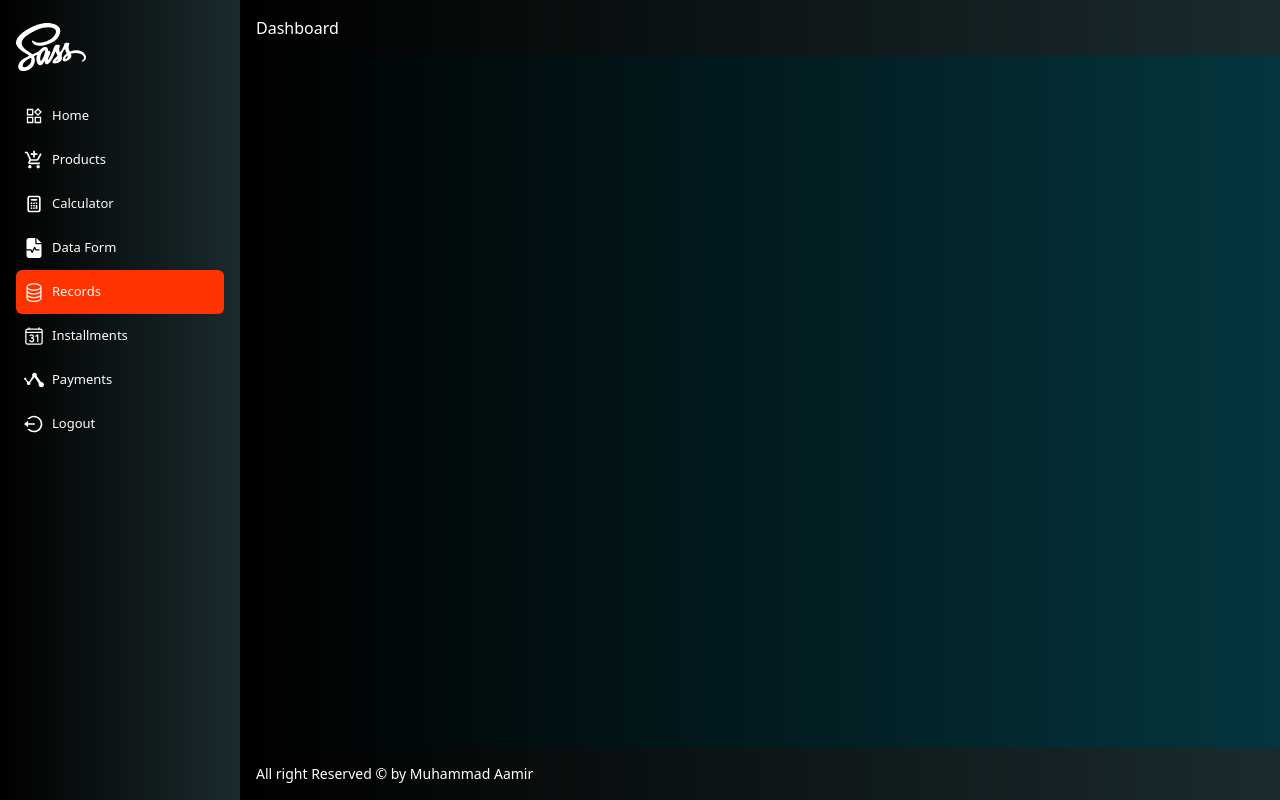
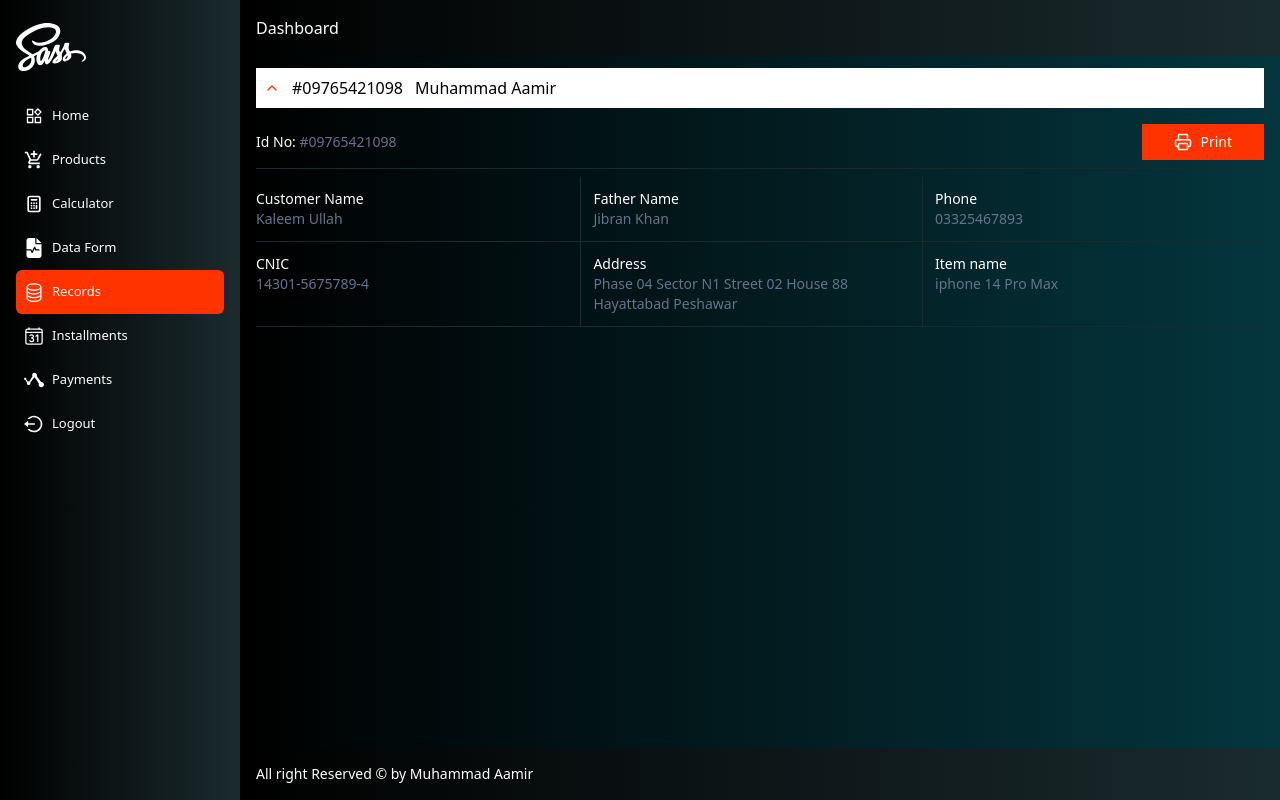
Before and after one commit to Aamir825/loanmanagementsystem, a React (Vite) app: page /records in a window 1280 px wide. Built offline with nearby package versions, Linux system fonts and the light colour scheme.

Commit message:
fourth commit

```diff
--- a/package.json
+++ b/package.json
@@ -11,6 +11,7 @@
   },
   "dependencies": {
     "@headlessui/react": "^2.2.0",
+    "@radix-ui/react-accordion": "^1.2.1",
     "class-variance-authority": "^0.7.0",
     "clsx": "^2.1.1",
     "lucide-react": "^0.455.0",
--- /dev/null
+++ b/src/Components/ui/accordion.jsx
@@ -0,0 +1,41 @@
+import * as React from "react"
+import * as AccordionPrimitive from "@radix-ui/react-accordion"
+import { ChevronDown } from "lucide-react"
+
+import { cn } from "@/lib/utils"
+
+const Accordion = AccordionPrimitive.Root
+
+const AccordionItem = React.forwardRef(({ className, ...props }, ref) => (
+  <AccordionPrimitive.Item ref={ref} className={cn("", className)} {...props} />
+))
+AccordionItem.displayName = "AccordionItem"
+
+const AccordionTrigger = React.forwardRef(({ className, children, ...props }, ref) => (
+  <AccordionPrimitive.Header className="flex">
+    <AccordionPrimitive.Trigger
+      ref={ref}
+      className={cn(
+        "flex flex-1 items-center justify-between p-2 mb-2 font-medium transition-all border border-[#1a2b2e] [&[data-state=open]>svg]:rotate-180",
+        className
+      )}
+      {...props}>
+      {children}
+      <ChevronDown className="h-4 w-4 shrink-0 transition-transform duration-200 text-[#ff3300]" />
+    </AccordionPrimitive.Trigger>
+  </AccordionPrimitive.Header>
+))
+AccordionTrigger.displayName = AccordionPrimitive.Trigger.displayName
+
+const AccordionContent = React.forwardRef(({ className, children, ...props }, ref) => (
+  <AccordionPrimitive.Content
+    ref={ref}
+    className="overflow-hidden text-sm transition-all data-[state=closed]:animate-accordion-up data-[state=open]:animate-accordion-down"
+    {...props}>
+    <div className={cn("pb-4 pt-0", className)}>{children}</div>
+  </AccordionPrimitive.Content>
+))
+
+AccordionContent.displayName = AccordionPrimitive.Content.displayName
+
+export { Accordion, AccordionItem, AccordionTrigger, AccordionContent }
--- a/src/Pages/RecordForm/RecordForm.jsx
+++ b/src/Pages/RecordForm/RecordForm.jsx
@@ -1,12 +1,19 @@
 import React from 'react'
+import { Accordion, AccordionContent, AccordionItem, AccordionTrigger } from "@/components/ui/accordion"
+
 
 const RecordForm = () => {
   return (
     <>
       <div>
         <form action="" className=''>
+          <Accordion type="single" collapsible defaultValue="item-1">
+            <AccordionItem value="item-1">
+              <AccordionTrigger>
+                <h1 className=''>Customer Details</h1>
+              </AccordionTrigger>
+              <AccordionContent>
                 <div>
-            <h1 className=' mb-2 text-slate-300'>Customer Details</h1>
                   <div className='flex gap-2 mb-2'>
                     <input className='w-full py-2 px-2 bg-transparent border border-[#1a2b2e] rounded-md' type="text" placeholder='Customer Name' />
                     <input className='w-full py-2 px-2 bg-transparent border border-[#1a2b2e] rounded-md' type="text" placeholder='Father Name' />
@@ -18,6 +25,15 @@ const RecordForm = () => {
                     <input className=' w-full py-2 px-2 bg-transparent border border-[#1a2b2e] rounded-md' type="text" placeholder='Products list' />
                   </div>
                 </div>
+              </AccordionContent>
+            </AccordionItem>
+          </Accordion>
+          <Accordion type='single' collapsible>
+            <AccordionItem value="item-2">
+              <AccordionTrigger>
+                <h1 className=''>Guarrantor Details</h1>
+              </AccordionTrigger>
+              <AccordionContent>
                 <div className='flex gap-2'>
                   <div className='border border-[#1a2b2e] rounded-md p-4'>
                     <h1 className=' mb-2 text-slate-300'>Guarrantor 1</h1>
@@ -32,8 +48,16 @@ const RecordForm = () => {
                     <input className='w-full py-2 px-2 bg-transparent border border-[#1a2b2e] rounded-md' type="text" placeholder='Occupation' />
                   </div>
                 </div>
+              </AccordionContent>
+            </AccordionItem>
+          </Accordion>
+          <Accordion type='single' collapsible>
+            <AccordionItem value="item 3">
               <div>
-            <h1 className=' my-2 text-slate-300'>Product Details</h1>
+                <AccordionTrigger>
+                  <h1 className=''>Product Details</h1>
+                </AccordionTrigger>
+                <AccordionContent>
                   <div className='flex gap-2 mb-2'>
                     <input className='w-full py-2 px-2 bg-transparent border border-[#1a2b2e] rounded-md' type="text" placeholder='Model No' />
                     <input className='w-full py-2 px-2 bg-transparent border border-[#1a2b2e] rounded-md' type="number" placeholder='Product price' />
@@ -49,7 +73,10 @@ const RecordForm = () => {
                     <input className=' w-full py-2 px-2 bg-transparent border border-[#1a2b2e] rounded-md' type="number" placeholder='Monthly Pay' />
                     <input className=' w-full py-2 px-2 bg-[#ff3300] rounded-md cursor-pointer' type="submit" />
                   </div>
+                </AccordionContent>
               </div>
+            </AccordionItem>
+          </Accordion>
         </form>
       </div>
     </>
--- a/src/Pages/Records/Records.jsx
+++ b/src/Pages/Records/Records.jsx
@@ -1,9 +1,85 @@
 import React from 'react'
+import { Accordion, AccordionContent, AccordionItem, AccordionTrigger } from "@/components/ui/accordion"
+import { ChevronDown, PrinterIcon } from 'lucide-react'
 
 const Records = () => {
   return (
     <>
-      <div></div>
+      <div>
+        <Accordion type="single" collapsible defaultValue="item-1">
+          <AccordionItem value="item-1">
+            <AccordionTrigger className=" border-none bg-white flex-row-reverse justify-end gap-3">
+              <p className=' text-black'>Muhammad Aamir</p>
+              <h1 className=' text-black'>#09765421098</h1>
+            </AccordionTrigger>
+            <AccordionContent>
+              <div>
+                <div className=' flex justify-between items-center py-2 border-b border-[#1a2b2e]'>
+                  <div>
+                    <h1>Id No: <span className=' text-slate-500'>#09765421098</span></h1>
+                  </div>
+                  <div>
+                    <button className='bg-[#ff3300] py-2 px-8 flex items-center gap-2'><PrinterIcon size={18}/> Print</button>
+                  </div>
+                </div>
+                <div className=' flex flex-col py-2'>
+                  <div className=' flex justify-between border-b border-[#1a2b2e]'>
+                    <div className='w-full border-r border-[#1a2b2e] py-3'>
+                      <p>Customer Name</p>
+                      <h1 className=' text-slate-500'>Kaleem Ullah</h1>
+                    </div>
+                    <div className='w-full border-r border-[#1a2b2e] p-3'>
+                      <p>Father Name</p>
+                      <h1 className=' text-slate-500'>Jibran Khan</h1>
+                    </div>
+                    <div className='w-full p-3'>
+                      <p>Phone</p>
+                      <h1 className=' text-slate-500'>03325467893</h1>
+                    </div>
+                  </div>
+                  <div className=' flex justify-between border-b border-[#1a2b2e]'>
+                    <div className='w-full border-r border-[#1a2b2e] py-3'>
+                      <p>CNIC</p>
+                      <h1 className=' text-slate-500'>14301-5675789-4</h1>
+                    </div>
+                    <div className='w-full border-r border-[#1a2b2e] p-3'>
+                      <p>Address</p>
+                      <h1 className=' text-slate-500'>Phase 04 Sector N1 Street 02 House 88 Hayattabad Peshawar</h1>
+                    </div>
+                    <div className='w-full p-3'>
+                      <p>Item name</p>
+                      <h1 className=' text-slate-500'>iphone 14 Pro Max</h1>
+                    </div>
+                  </div>
+                </div>
+                {/* <table className=' w-full border-collapse'>
+                  <thead>
+                    <th className='text-left border border-[#1a2b2e] p-2'>id</th>
+                    <th className=' text-center border border-[#1a2b2e] p-2 text-[11px]'>C/Name</th>
+                    <th className=' text-center border border-[#1a2b2e] p-2 text-[11px]'>F/Name</th>
+                    <th className=' text-center border border-[#1a2b2e] p-2 text-[11px]'>Phone</th>
+                    <th className=' text-center border border-[#1a2b2e] p-2 text-[11px]'>CNIC</th>
+                    <th className=' text-center border border-[#1a2b2e] p-2 text-[11px]'>Address</th>
+                    <th className=' text-center border border-[#1a2b2e] p-2 text-[11px]'>Item Name</th>
+                    <th className=' text-center border border-[#1a2b2e] p-2 text-[11px]'>Actions</th>
+                  </thead>
+                  <tbody>
+                    <tr>
+                      <td className='text-left border border-[#1a2b2e] p-2'>#09765421098</td>
+                      <td className=' text-center border border-[#1a2b2e] p-2 text-[11px]'>Kamran Khan</td>
+                      <td className=' text-center border border-[#1a2b2e] p-2 text-[11px]'>Kaleem Ullah</td>
+                      <td className=' text-center border border-[#1a2b2e] p-2 text-[11px]'>03324567890</td>
+                      <td className=' text-center border border-[#1a2b2e] p-2 text-[11px]'>14301-5675789-4</td>
+                      <td className=' text-center border border-[#1a2b2e] p-2 text-[11px]'>Phase 04 Sector N1 Street 02 House 88 Hayattabad Peshawar</td>
+                      <td className=' text-center border border-[#1a2b2e] p-2 text-[11px]'>iphone 14 Pro Max</td>
+                    </tr>
+                  </tbody>
+                </table> */}
+              </div>
+            </AccordionContent>
+          </AccordionItem>
+        </Accordion>
+      </div>
     </>
   )
 }
--- a/tailwind.config.js
+++ b/tailwind.config.js
@@ -53,6 +53,28 @@ export default {
   				'4': 'hsl(var(--chart-4))',
   				'5': 'hsl(var(--chart-5))'
   			}
+  		},
+  		keyframes: {
+  			'accordion-down': {
+  				from: {
+  					height: '0'
+  				},
+  				to: {
+  					height: 'var(--radix-accordion-content-height)'
+  				}
+  			},
+  			'accordion-up': {
+  				from: {
+  					height: 'var(--radix-accordion-content-height)'
+  				},
+  				to: {
+  					height: '0'
+  				}
+  			}
+  		},
+  		animation: {
+  			'accordion-down': 'accordion-down 0.2s ease-out',
+  			'accordion-up': 'accordion-up 0.2s ease-out'
   		}
   	}
   },
```
Also changed, not shown: 1 other file (tests, documents, lock files or other folders). Lines whose indentation alone changed are shown as unchanged.
